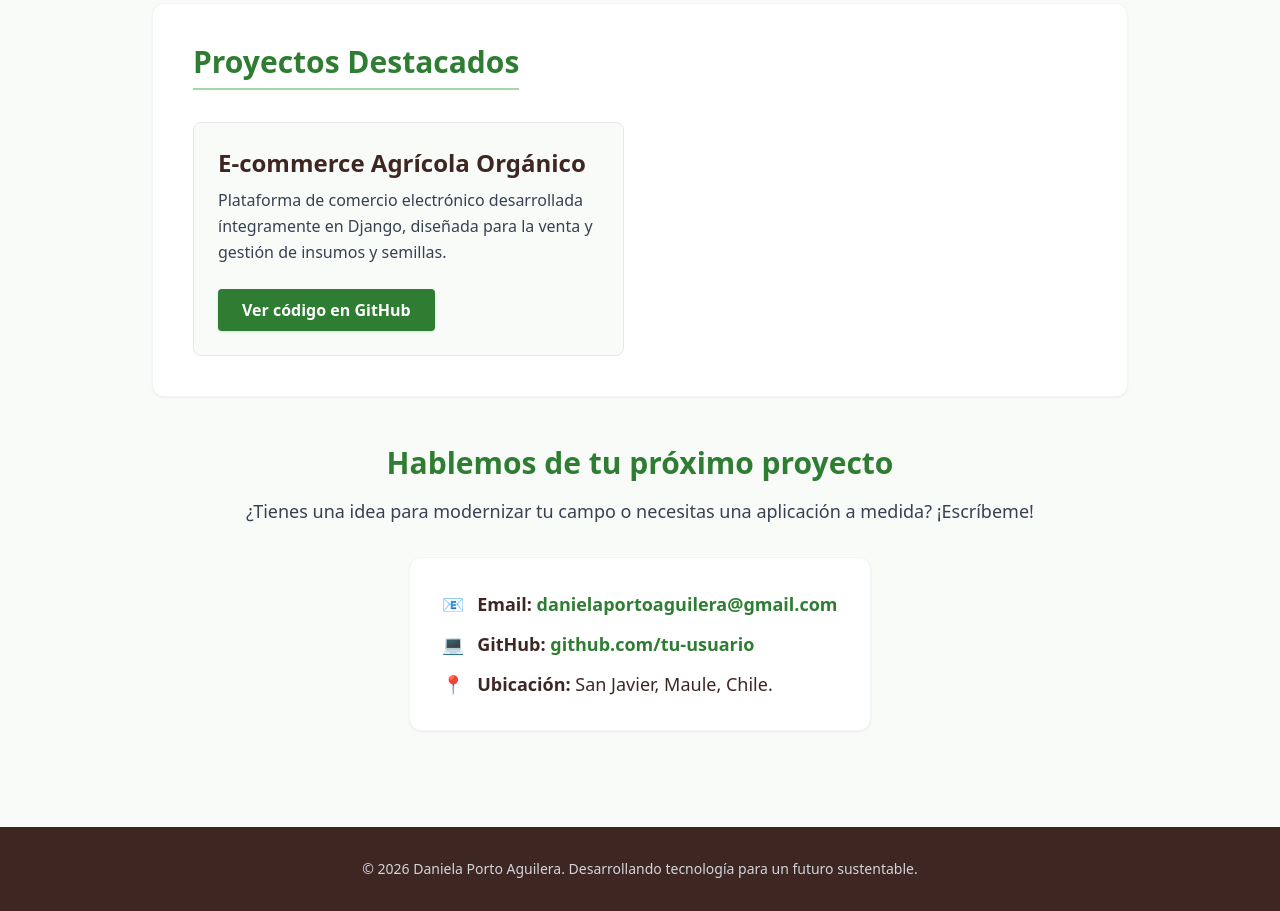
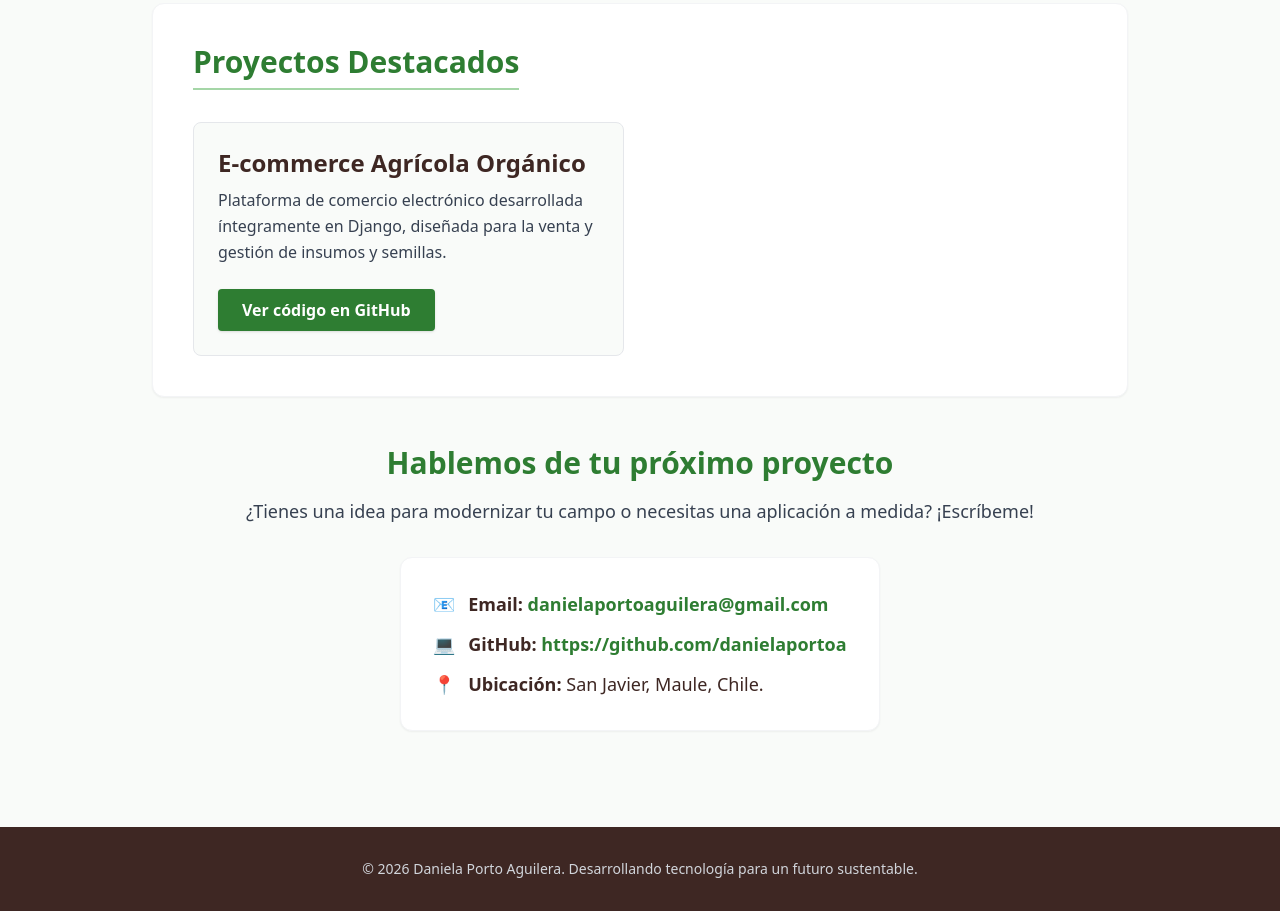
Before and after one commit to danielaportoa/danielaportoa.github.io, a plain HTML site: page index.html in a window 1280 px wide. Shown: the part 1035-1946 px from the top of the page. Drawn offline with nearby package versions, Linux system fonts and the light colour scheme.

Commit message:
datos personales

```diff
--- a/index.html
+++ b/index.html
@@ -100,7 +100,7 @@
                         href="mailto:tu-correo@email.com"
                         class="text-agro hover:underline font-bold">danielaportoaguilera@gmail.com</a></p>
                 <p class="mb-3 text-lg">💻 <span class="font-semibold ml-2">GitHub:</span> <a href="URL_DE_TU_GITHUB"
-                        class="text-agro hover:underline font-bold">github.com/tu-usuario</a></p>
+                        class="text-agro hover:underline font-bold">https://github.com/danielaportoa</a></p>
                 <p class="text-lg">📍 <span class="font-semibold ml-2">Ubicación:</span> San Javier, Maule, Chile.</p>
             </div>
         </section>
```
